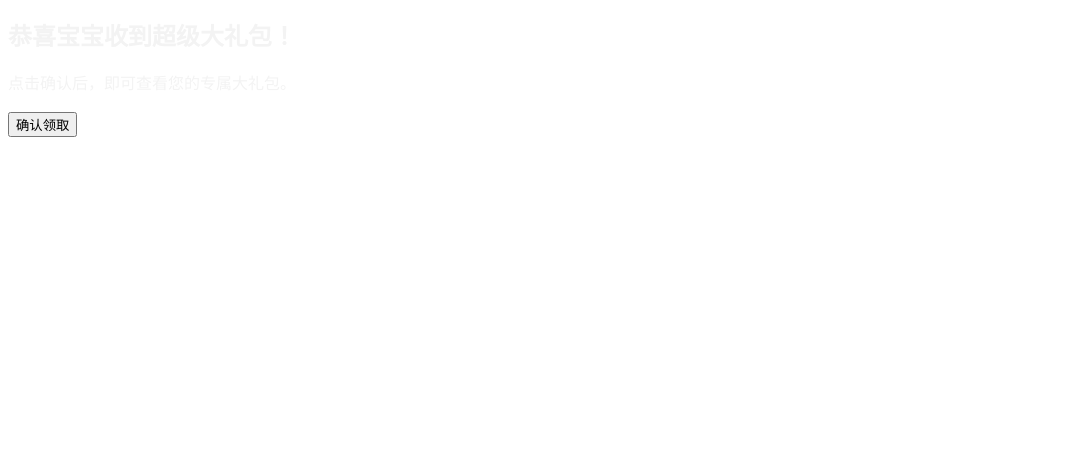
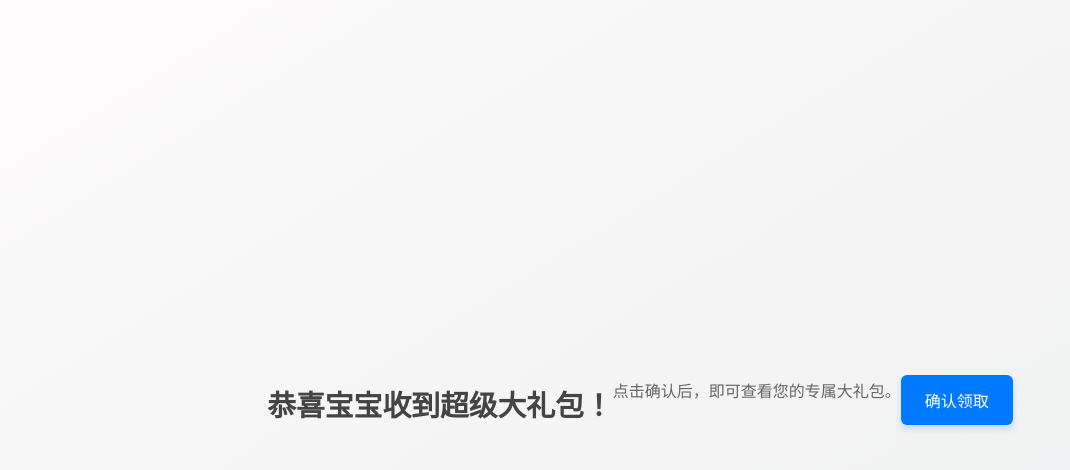
Before and after one commit to lzhang95118/Gift_HTML, a plain HTML site: page index.html in a window 1280 px wide. Shown: the whole page, without its empty margins (0-1070 px from the left). Drawn offline with Linux system fonts and the light colour scheme.

Commit message:
Update styles.css

```diff
--- a/styles.css
+++ b/styles.css
@@ -1,7 +1,59 @@
 body {
-    font-family: 'Poppins', sans-serif;
-    font-size: 1rem;
-    font-weight: 400;
-    line-height: 1.4;
-    color: #f3f3f3;
+  margin: 0;
+  padding: 0;
+  box-sizing: border-box;
+  font-family: Arial, sans-serif;
+  background: linear-gradient(to bottom right, #fdfbfb, #ebedee);
+  color: #333;
+  display: flex;
+  justify-content: center;
+  align-items: center;
+  height: 100vh;
+  text-align: center;
 }
+
+/* 容器 */
+.container {
+  background-color: #ffffff;
+  padding: 2rem;
+  border-radius: 12px;
+  box-shadow: 0 8px 15px rgba(0, 0, 0, 0.1);
+  max-width: 400px;
+}
+
+h2 {
+  font-size: 1.8rem;
+  color: #444;
+  margin-bottom: 1rem;
+}
+
+p {
+  font-size: 1rem;
+  color: #666;
+  margin-bottom: 2rem;
+  line-height: 1.5;
+}
+
+/* 按钮样式 */
+button {
+  background-color: #007BFF;
+  color: #fff;
+  border: none;
+  border-radius: 6px;
+  padding: 0.8rem 1.5rem;
+  font-size: 1rem;
+  cursor: pointer;
+  transition: all 0.3s ease;
+  box-shadow: 0 4px 6px rgba(0, 123, 255, 0.2);
+}
+
+button:hover {
+  background-color: #0056b3;
+  transform: translateY(-3px);
+  box-shadow: 0 8px 15px rgba(0, 123, 255, 0.3);
+}
+
+button:active {
+  transform: scale(0.98);
+  box-shadow: none;
+}
```
